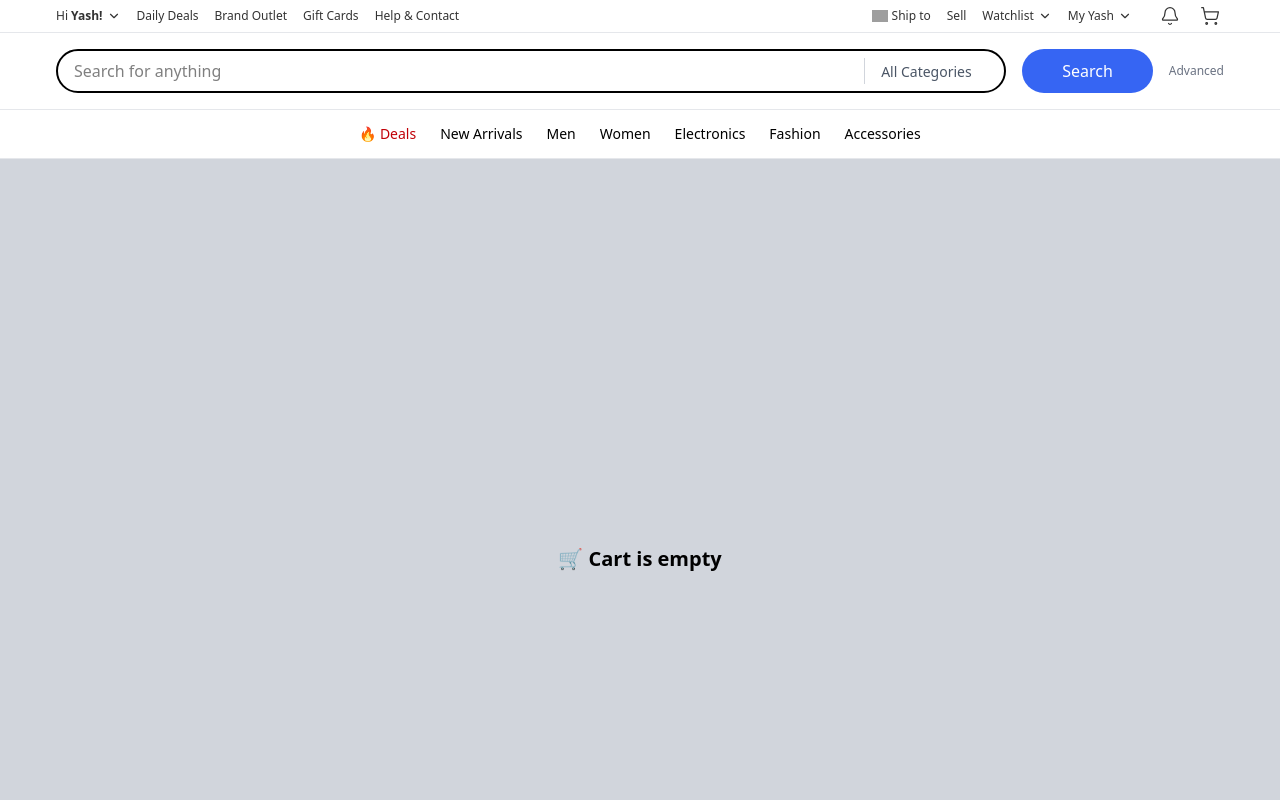
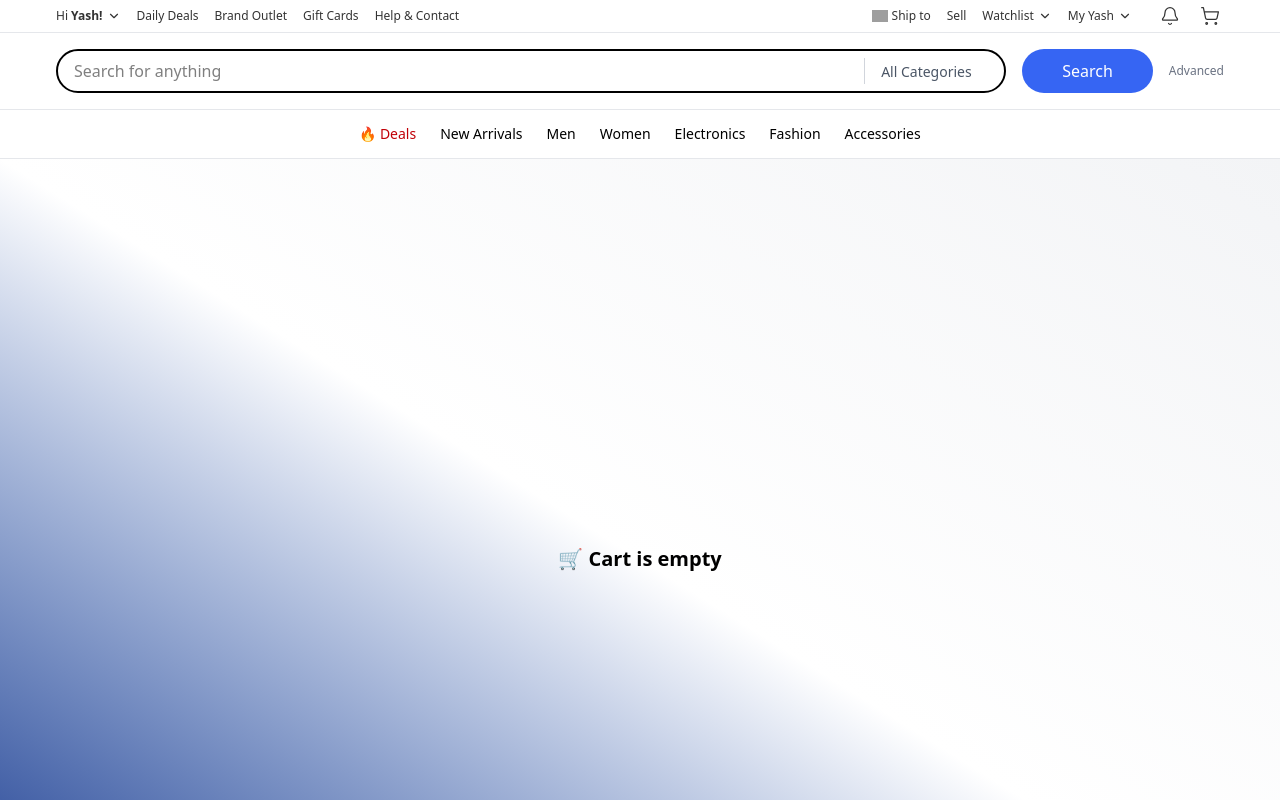
Before and after one commit to yasarahasini/Ecommerce-website, a Next.js app in the folder frontend/: page /cart in a window 1280 px wide. Shown: the top 800 px of the page. Built offline with nearby package versions, Linux system fonts and the light colour scheme; sample sign-in values are in the browser's storage; grey boxes are pictures that could not be loaded.

Commit message:
update pages

```diff
--- a/frontend/app/(user)/cart/page.tsx
+++ b/frontend/app/(user)/cart/page.tsx
@@ -24,7 +24,7 @@ export default function CartPage() {
 
   if (cart.length === 0) {
     return (
-      <div className="min-h-screen bg-gray-300 flex items-center justify-center">
+      <div className="min-h-screen bg-gradient-to-tr from-blue-900 via-white to-gray-100 flex items-center justify-center">
         <h2 className="text-xl font-semibold">🛒 Cart is empty</h2>
       </div>
     );
```
